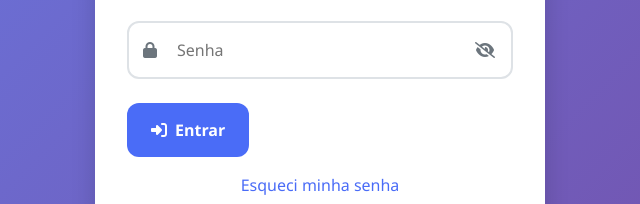
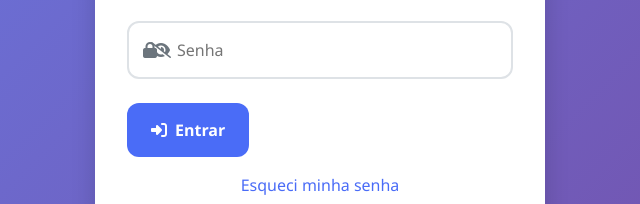
Before and after one commit to luyzinho27/quiz-ranking, a plain HTML site: page index.html in a window 1280 px wide. Shown: the part 384-588 px from the top of the page, 320-960 px from the left. Drawn offline with nearby package versions, Linux system fonts and the light colour scheme; no server answers.

Commit message:
Update style.css

```diff
--- a/style.css
+++ b/style.css
@@ -208,7 +208,7 @@ body {
     font-size: 1rem;
     background: none;
     border: none;
-    padding: 86%;
+    padding: 0.5rem;
 }
 
 .toggle-password:hover {
```
